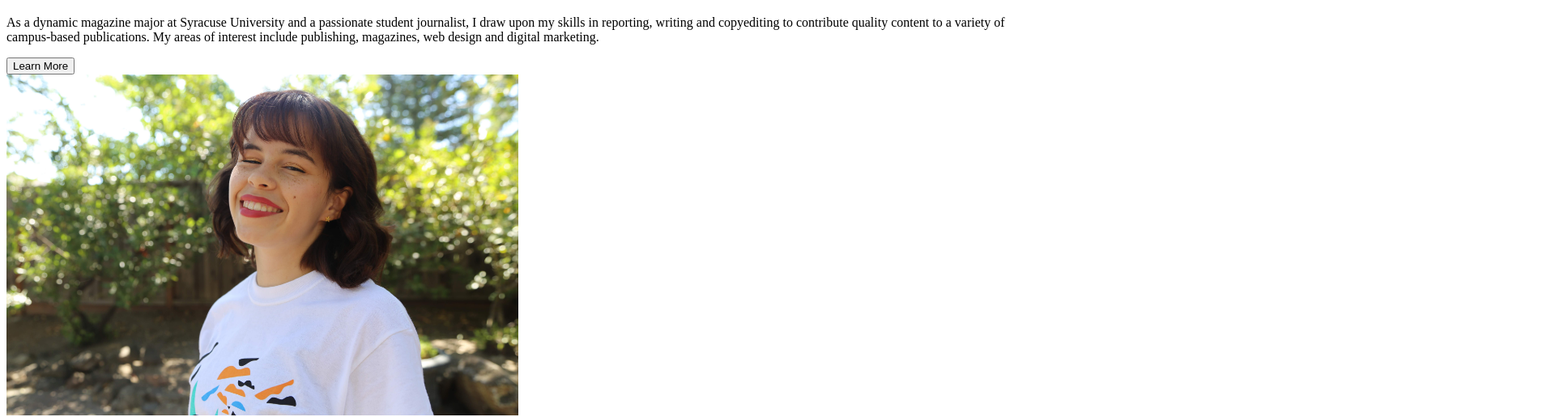
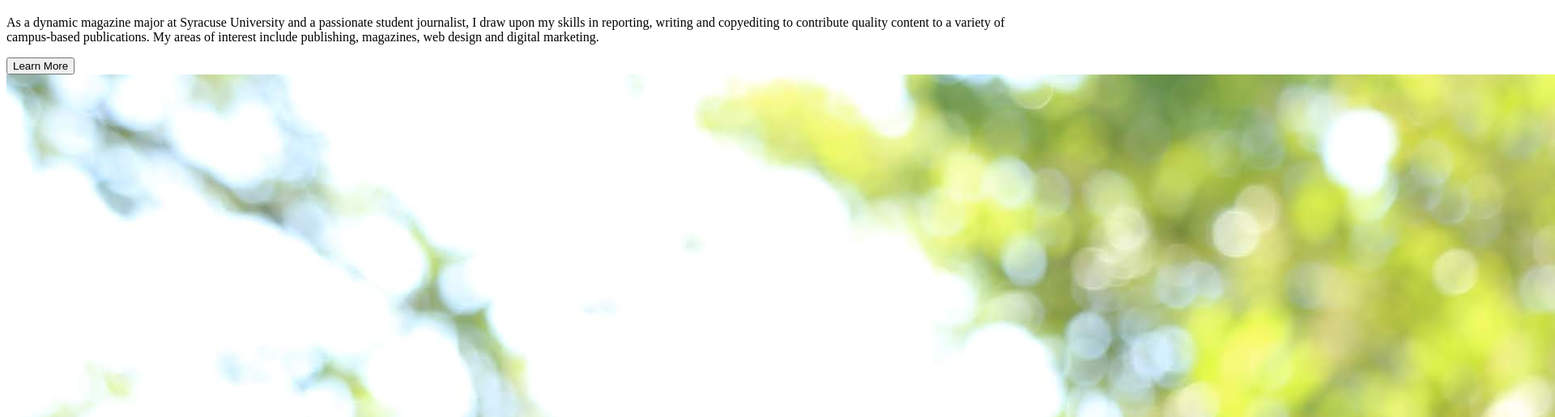
Before and after one commit to icbartli/bartling-ist263, a plain HTML site: page individual-project/index-homepage.html in a window 1280 px wide. Shown: the part 121-636 px from the top of the page at 81% size, 1920 px wide, since content can reach past the window. Drawn offline with Linux system fonts and the light colour scheme; files that its build step writes are made by us from their sources.

Commit message:
Update index-homepage.html

```diff
--- a/individual-project/index-homepage.html
+++ b/individual-project/index-homepage.html
@@ -24,7 +24,7 @@
                 <button type="button">Learn More</button>
             </section>
             <section>
-                <img src="images/head-shot-izzy.jpg" alt="Izzy's Headshot" height="50%"; width="50%";>
+                <img src="images/head-shot-izzy.jpg" alt="Izzy's Headshot">
             </section>
 
             <hr>
```
